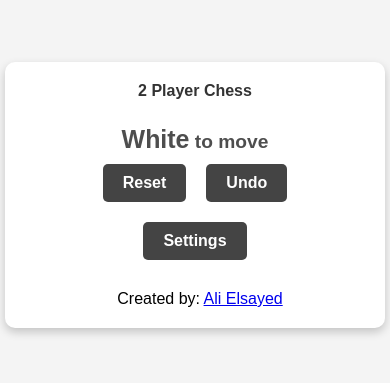
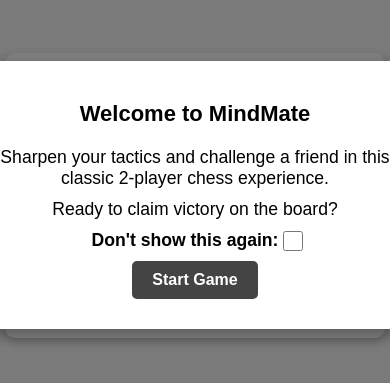
Before and after one commit to Alilool/2-player-chess, a plain HTML site: page index.html in a window 390 px wide. Shown: the part 227-610 px from the top of the page. Drawn offline with nearby package versions, Linux system fonts and the light colour scheme; files that its build step writes are made by us from their sources.

Commit message:
changing game name , Adding welcome menu

```diff
--- a/index.html
+++ b/index.html
@@ -3,7 +3,7 @@
   <head>
     <meta charset="UTF-8" />
     <meta name="viewport" content="width=device-width, initial-scale=1.0" />
-    <title>2 Player Chess</title>
+    <title>MindMate</title>
     <link rel="stylesheet" href="./css/chessboard-0.3.0.min.css" />
     <link rel="stylesheet" href="style.css" />
     <link rel="icon" type="image/x-icon" href="./favicon.ico" />
@@ -13,7 +13,7 @@
   <body>
     <div class="container">
       <div class="board-container">
-        <h1>2 Player Chess</h1>
+        <h1>MindMate</h1>
         <div id="board"></div>
       </div>
       <div>
@@ -46,10 +46,23 @@
           </p>
           <button id="close-settings-btn" class="control">Close</button>
         </div>
-        <div id="returnLastGame" class="returnLastGame">
+        <div id="returnLastGame" class="menu">
           <h2>Do you want to return the last game?</h2>
           <button id="yes" class="control">Yes</button>
           <button id="no" class="control">No</button>
+        </div>
+        <div id="welcome" class="menu">
+          <h2>Welcome to MindMate</h2>
+          <p>
+            Sharpen your tactics and challenge a friend in this classic 2-player
+            chess experience.
+          </p>
+          <p>Ready to claim victory on the board?</p>
+          <div>
+            <label for="hideWelcome">Don't show this again:</label>
+            <input type="checkbox" id="hideWelcome" /><br />
+          </div>
+          <button class="control" id="start">Start Game</button>
         </div>
 
         <p id="credit">
--- a/main.js
+++ b/main.js
@@ -15,11 +15,23 @@ const closeSettingsBtn = document.getElementById("close-settings-btn");
 const returnYes = document.getElementById("yes");
 const returnNo = document.getElementById("no");
 const returnContainer = document.getElementById("returnLastGame");
+const welcome = document.getElementById("welcome");
+const start = document.getElementById("start");
+const hideWelcome = document.getElementById("hideWelcome");
+document.addEventListener("DOMContentLoaded", () => {
+  let hideWelcomeCheck = false;
+  if (localStorage.getItem("hideWelcome")) {
+    hideWelcomeCheck = JSON.parse(localStorage.getItem("hideWelcome"));
+  }
 
-document.addEventListener("DOMContentLoaded", () => {
-  if (localStorage.getItem("lastGame")) {
-    returnContainer.style.display = "block";
+  if (!hideWelcomeCheck) {
+    welcome.style.display = "block";
     overlay.style.display = "block";
+  } else {
+    if (localStorage.getItem("lastGame")) {
+      returnContainer.style.display = "block";
+      overlay.style.display = "block";
+    }
   }
 });
 
@@ -30,6 +42,19 @@ const config = {
   dropOffBoard: "trash",
   onDrop: handleMove,
 };
+
+start.addEventListener("click", () => {
+  welcome.style.display = "none";
+  overlay.style.display = "none";
+  if (localStorage.getItem("lastGame")) {
+    returnContainer.style.display = "block";
+    overlay.style.display = "block";
+  }
+});
+hideWelcome.addEventListener("change", () => {
+  hideWelcomeCheck = hideWelcome.checked;
+  localStorage.setItem("hideWelcome", JSON.stringify(hideWelcomeCheck));
+});
 
 const overlay = document.createElement("div");
 overlay.id = "overlay";
@@ -201,6 +226,8 @@ closeSettingsBtn.addEventListener("click", () => {
 overlay.addEventListener("click", () => {
   settingsMenu.style.display = "none";
   overlay.style.display = "none";
+  returnContainer.style.display = "none";
+  welcome.style.display = "none";
 });
 
 function undoMove() {
--- a/style.css
+++ b/style.css
@@ -195,7 +195,7 @@ input {
   margin-top: 20px;
 }
 
-.returnLastGame {
+.menu {
   display: none;
   position: fixed;
   top: 50%;
@@ -209,9 +209,25 @@ input {
   z-index: 10;
   width: 15vw;
 }
-.returnLastGame h2 {
+.menu h2 {
   margin: 20px;
   font-size: 22px;
+}
+.menu p {
+  margin: 10px;
+  font-size: 1.1em;
+}
+#welcome {
+  min-width: 450px;
+}
+#welcome div {
+  display: flex;
+  align-items: center;
+  justify-content: center;
+}
+#welcome div label {
+  font-size: 1.1em;
+  margin: 0 5px;
 }
 
 /* Responsive */
@@ -229,9 +245,6 @@ input {
   .control {
     font-size: 1.2em;
   }
-  h1 {
-    font-size: 2em;
-  }
 }
 
 @media (max-width: 650px) {
@@ -245,9 +258,6 @@ input {
     font-size: 1.2em;
   }
   .control {
-    font-size: 1em;
-  }
-  h1 {
     font-size: 1em;
   }
 }
@@ -276,9 +286,6 @@ input {
   .notation {
     font-size: 1em;
   }
-  h1 {
-    font-size: 1.5em;
-  }
 }
 
 @media (max-height: 550px) and (min-width: 1300px) {
@@ -303,9 +310,6 @@ input {
     font-size: 1.7em;
   }
   .notation {
-    font-size: 1.7em;
-  }
-  h1 {
     font-size: 1.7em;
   }
 }
@@ -334,15 +338,12 @@ input {
   .notation {
     font-size: 1.7em;
   }
-  h1 {
-    font-size: 1.7em;
-  }
 }
 @media (max-width: 1200px) {
   .settings-menu {
     width: 40%;
   }
-  .returnLastGame {
+  .menu {
     width: 30%;
   }
 }
@@ -350,7 +351,7 @@ input {
   .settings-menu {
     width: 100%;
   }
-  .returnLastGame {
+  .menu {
     width: 100%;
   }
 }
@@ -359,7 +360,7 @@ input {
   .settings-menu {
     width: 80%;
   }
-  .returnLastGame {
+  .menu {
     width: 60%;
   }
 }
```
